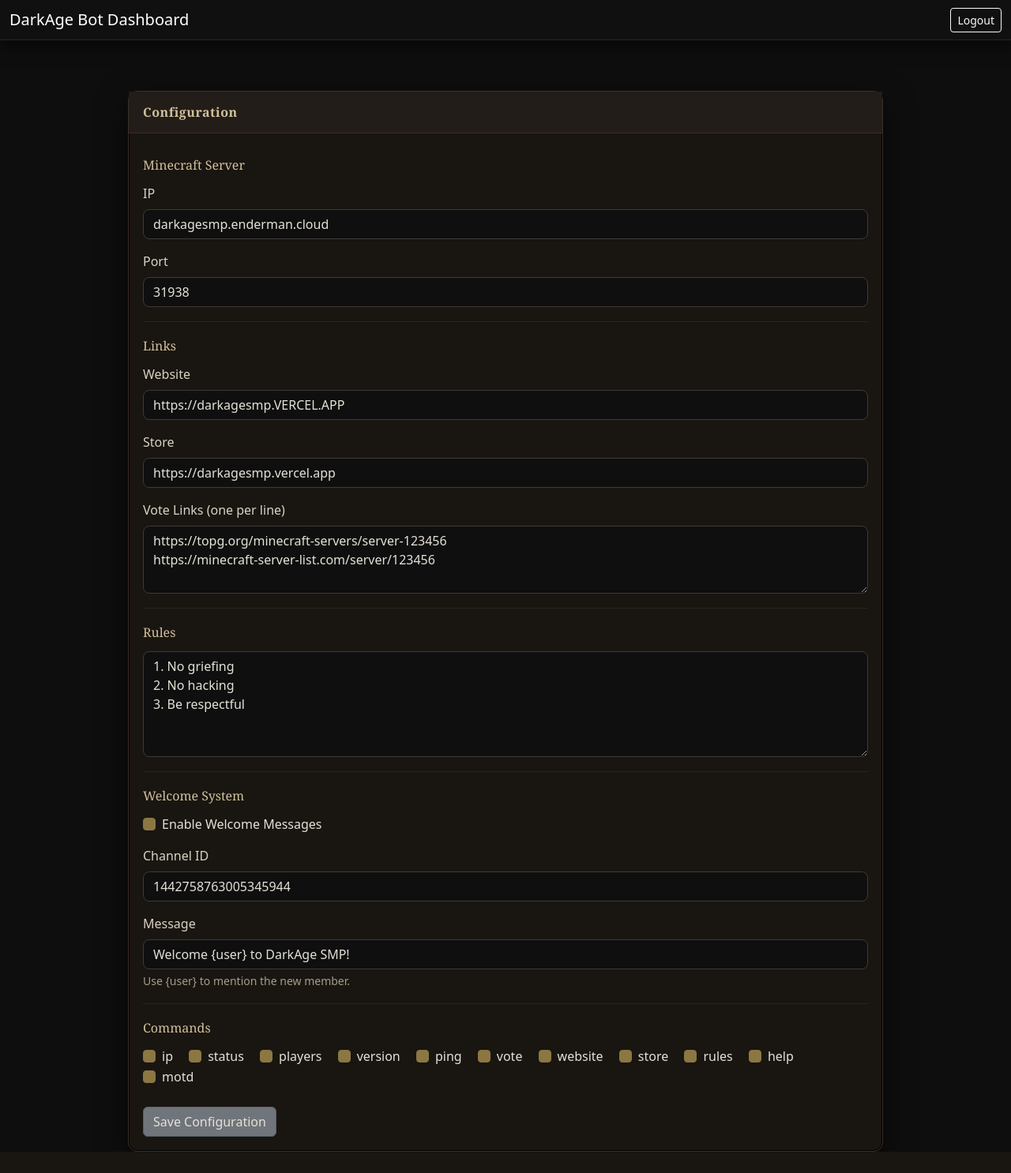
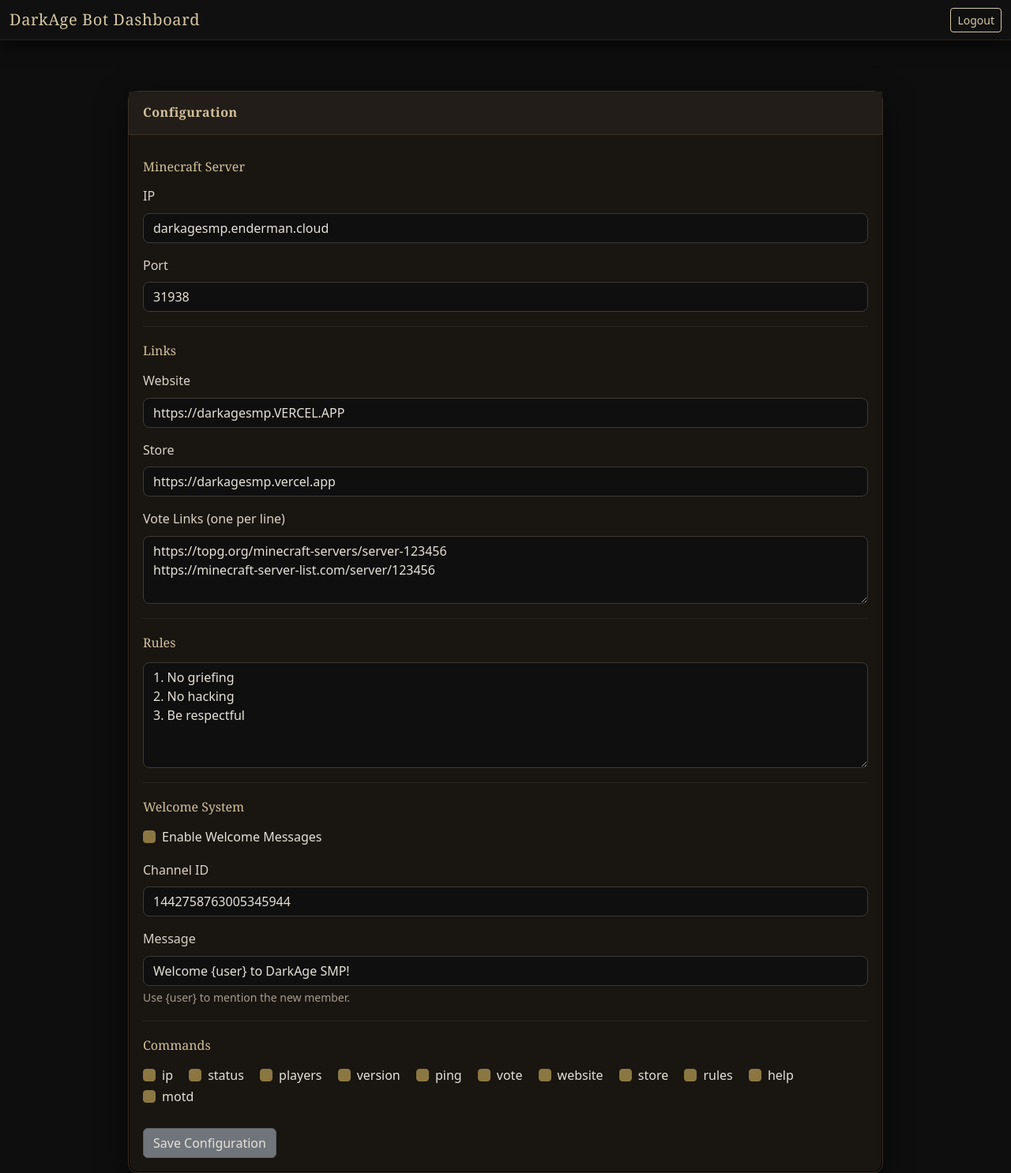
Before and after one commit to banerjee-aniket/darkage-discord-bot, a FastAPI app: page / in a window 1280 px wide. Shown: the whole page at 79% size. Before the commit the page ends 1459 px from the top, so only its background shows below. Run offline with FastAPI, Linux system fonts and the light colour scheme; the visitor is signed in with stand-in values (Sample User, id 1).

Commit message:
Refactor base.html for dark theme styling

```diff
--- a/src/dashboard/templates/base.html
+++ b/src/dashboard/templates/base.html
@@ -4,22 +4,83 @@
     <meta charset="UTF-8">
     <meta name="viewport" content="width=device-width, initial-scale=1.0">
     <title>DarkAge Bot Dashboard</title>
+
+    <!-- Bootstrap -->
     <link href="https://cdn.jsdelivr.net/npm/bootstrap@5.3.0/dist/css/bootstrap.min.css" rel="stylesheet">
+
     <style>
-        body { background-color: #f8f9fa; }
-        .container { max-width: 800px; margin-top: 50px; }
-        .card { margin-bottom: 20px; }
+        /* Global */
+        body{
+            background:#0c0c0c;
+            color:#e6e2d8;
+            line-height:1.6;
+            -webkit-font-smoothing:antialiased;
+        }
+
+        /* Navbar */
+        .navbar{
+            background:linear-gradient(180deg,#111,#0d0d0d);
+            border-bottom:1px solid #2a2320;
+            box-shadow:0 8px 26px rgba(0,0,0,.7);
+        }
+
+        .navbar-brand{
+            font-family:Georgia, Palatino, serif;
+            letter-spacing:.6px;
+            color:#d6c7a2;
+        }
+
+        /* Layout */
+        .container{
+            max-width:820px;
+            margin-top:72px;
+        }
+
+        /* Cards */
+        .card{
+            background:linear-gradient(180deg,#1b1713,#15110e);
+            border:1px solid #3a2f25;
+            border-radius:14px;
+            box-shadow:0 18px 50px rgba(0,0,0,.65);
+            margin-bottom:22px;
+        }
+
+        .card-header{
+            background:linear-gradient(180deg,#241f19,#1e1914);
+            border-bottom:1px solid #3a2f25;
+            color:#d6c7a2;
+            font-family:Georgia, Palatino, serif;
+            letter-spacing:.5px;
+        }
+
+        /* Buttons */
+        .btn-outline-light{
+            border-color:#d6c7a2;
+            color:#d6c7a2;
+        }
+
+        .btn-outline-light:hover{
+            background:#d6c7a2;
+            color:#0c0c0c;
+        }
     </style>
 </head>
+
 <body>
-    <nav class="navbar navbar-dark bg-dark">
+    <nav class="navbar navbar-dark">
         <div class="container-fluid">
-            <span class="navbar-brand mb-0 h1">DarkAge Bot Dashboard</span>
+            <span class="navbar-brand mb-0 h1">
+                DarkAge Bot Dashboard
+            </span>
+
             {% if request.session.get("user") %}
-            <a href="/logout" class="btn btn-outline-light btn-sm">Logout</a>
+            <a href="/logout" class="btn btn-outline-light btn-sm">
+                Logout
+            </a>
             {% endif %}
         </div>
     </nav>
+
     <div class="container">
         {% block content %}{% endblock %}
     </div>
```
